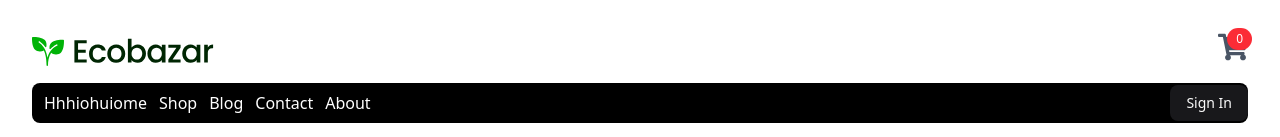
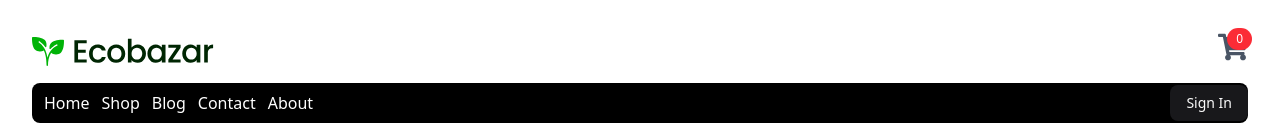
Before and after one commit to Amirse7en77/shop, a React (Vite) app: page / in a window 1280 px wide. Shown: the top 137 px of the page. Built offline with nearby package versions, Linux system fonts and the light colour scheme; no server answers.

Commit message:
new repo

```diff
--- a/src/components/Header.tsx
+++ b/src/components/Header.tsx
@@ -18,7 +18,7 @@ const Header:FC<IProps> = (props) => {
     const location=useLocation()
     console.log(location)
     const cart=useSelector(state=>state?.cart)
-    const headerRoute=[{page:'Hhhiohuiome',route:'/'},{page:'Shop',route:'/shop'},{page:'Blog',route:'/blog'},{page:'Contact',route:'/contact'},{page:'About',route:'/about'}]
+    const headerRoute=[{page:'Home',route:'/'},{page:'Shop',route:'/shop'},{page:'Blog',route:'/blog'},{page:'Contact',route:'/contact'},{page:'About',route:'/about'}]
     return <>
     <div className="flex justify-between">
         <img src={logo}/>
```
